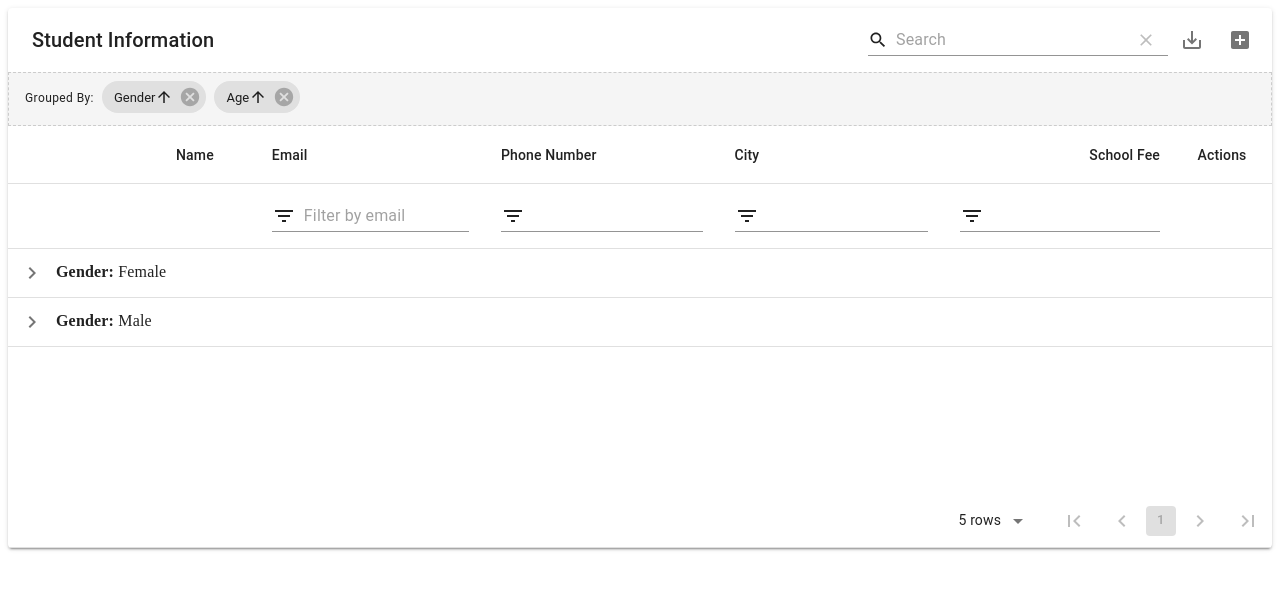
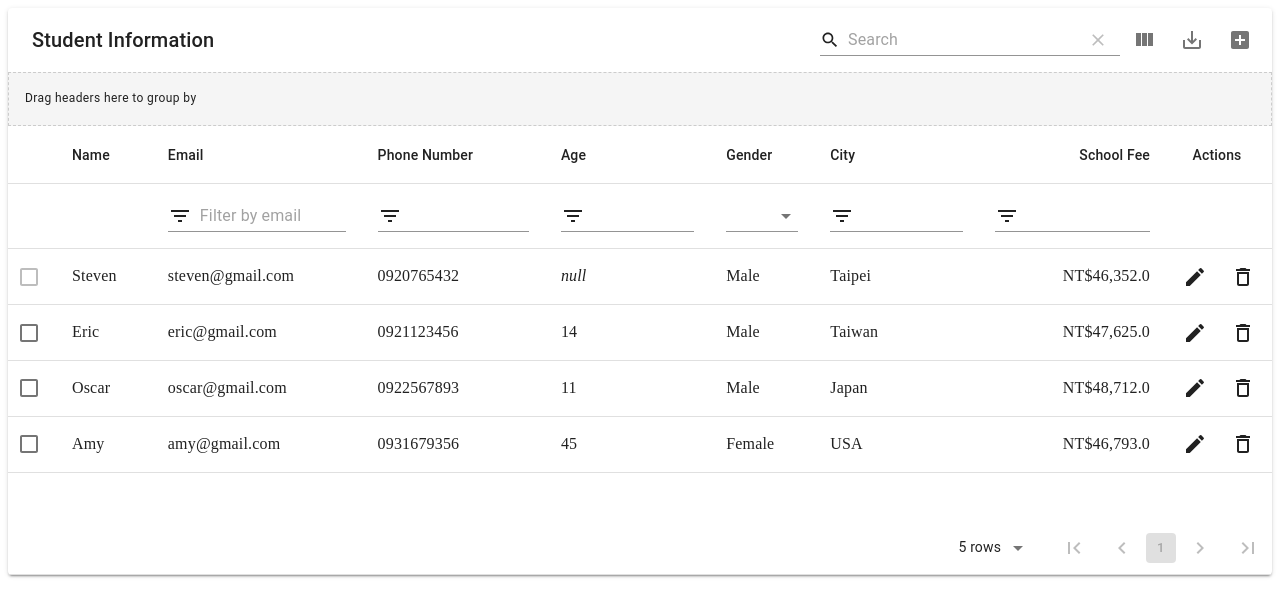
Before and after one commit to pluto123/material_table, a React (Create React App) app: page / in a window 1280 px wide. Shown: the top 616 px of the page. Built offline with nearby package versions, Linux system fonts and the light colour scheme.

Commit message:
讓使用者決定顯示欄位

```diff
--- a/src/App.js
+++ b/src/App.js
@@ -54,8 +54,8 @@ function App() {
     { title: "Name", field: "name", sorting: true, customSort: (a, b) => a.name.length - b.name.length, filtering: false },
     { title: "Email", field: "email", filterPlaceholder: "Filter by email" },
     { title: "Phone Number", field: "phone", grouping: false/*, align: 'right' */}, // align: [right | center | left]
-    { title: "Age", field: "age", defaultGroupOrder:1, emptyValue: ()=><em>null</em>, searchable: false, export: false/*. defaultSort: "asc"*/},
-    { title: "Gender", field: "gender", defaultGroupOrder:0, lookup: genderLookup },
+    { title: "Age", field: "age"/*, defaultGroupOrder:1*/, emptyValue: ()=><em>null</em>, searchable: false, export: false/*. defaultSort: "asc"*/},
+    { title: "Gender", field: "gender"/*, defaultGroupOrder:0*/, lookup: genderLookup },
     { title: "City", field: "city" },
     { title: "School Fee", field: "fee", type: "currency", currencySetting: { currencyCode: "TWD", minimumFractionDigits: 1 } }
   ]
@@ -93,7 +93,8 @@ function App() {
             disabled: rowData.age==null,
             color: "primary"
           }),
-          grouping: true
+          grouping: true,
+          columnsButton: true
         }}
         editable={{
           onRowAdd: (newRow)=>new Promise((resolve, reject)=>{
```
